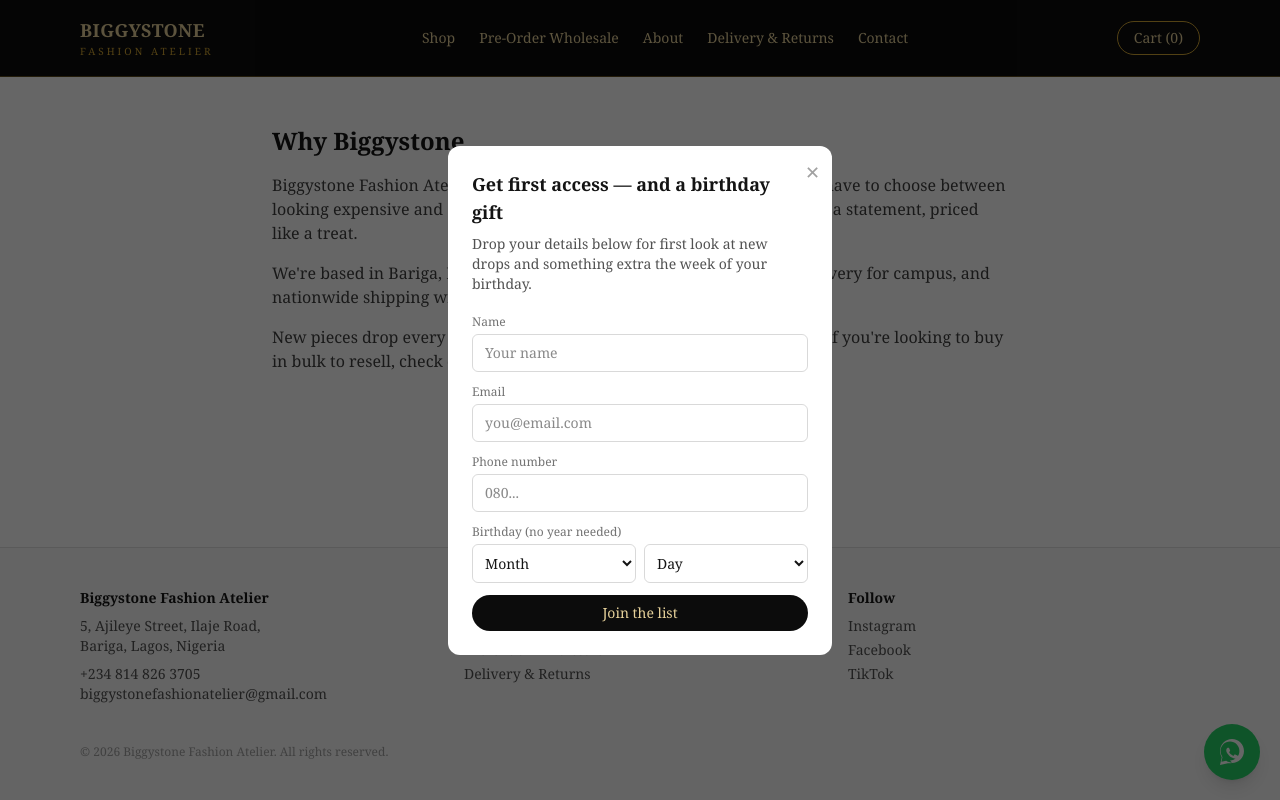
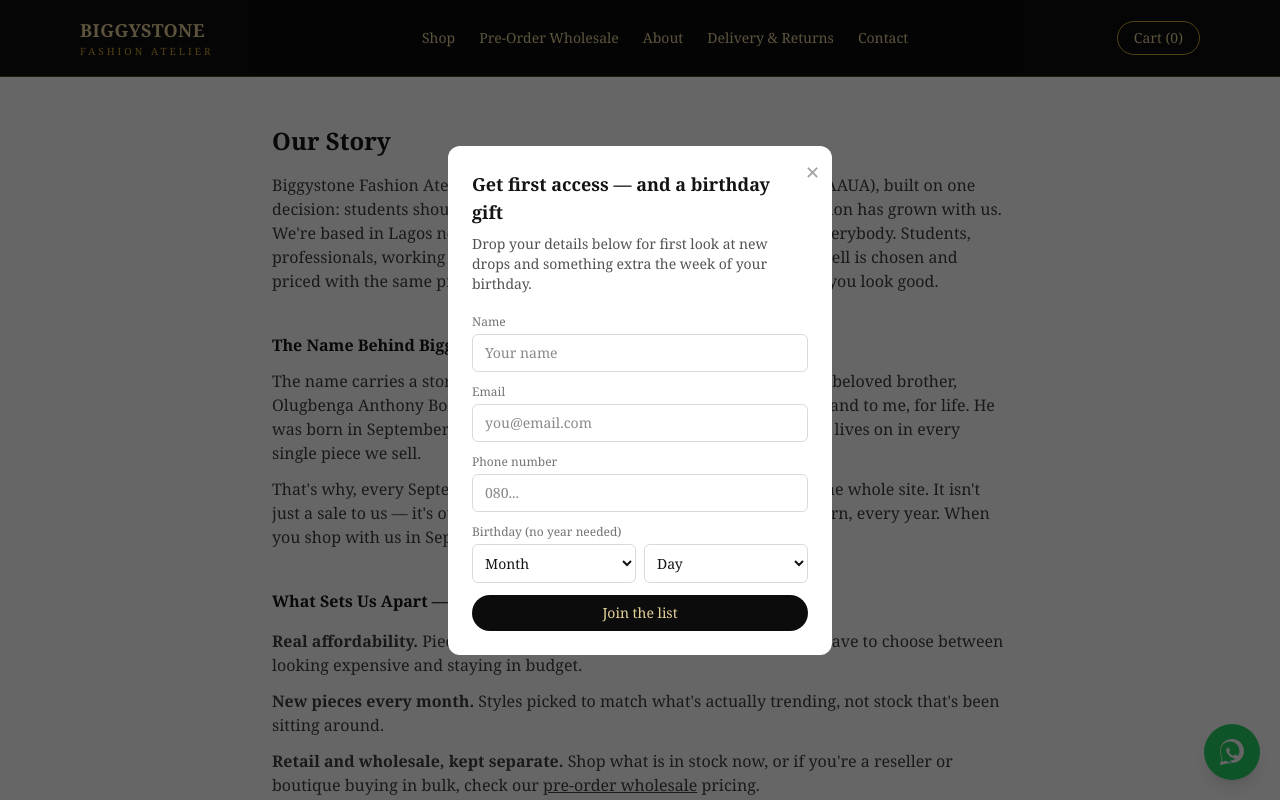
Before and after one commit to biggystonefasionatelier/biggystonefashionsite, a Next.js app: page /about in a window 1280 px wide. Shown: the top 800 px of the page. Built offline with nearby package versions, Linux system fonts and the light colour scheme.

Commit message:
Rewrite About page: founding story, tribute to Biggystone, and a "why choose us" section
Faith asked for a refined about-us with her own founding story in her
words, a proper tribute to her late brother the shop is named after,
and a clear list of what the site actually offers.

```diff
--- a/src/app/(site)/about/page.tsx
+++ b/src/app/(site)/about/page.tsx
@@ -1,29 +1,90 @@
+import Link from "next/link";
+
 export const metadata = { title: "About | Biggystone Fashion Atelier" };
 
 export default function AboutPage() {
   return (
     <div className="mx-auto max-w-3xl px-4 py-12">
-      <h1 className="text-2xl font-bold">Why Biggystone</h1>
+      <h1 className="text-2xl font-bold">Our Story</h1>
+
       <p className="mt-4 text-neutral-700">
-        Biggystone Fashion Atelier started in Lagos with one idea: you
-        shouldn&apos;t have to choose between looking expensive and staying in
-        budget. Every piece is picked to feel like a statement, priced like a
-        treat.
+        Biggystone Fashion Atelier began in 2019 at Adekunle Ajasin
+        University (AAUA), built on one decision: students shouldn&apos;t
+        have to break the bank to look good. That vision has grown with us.
+        We&apos;re based in Lagos now, and it&apos;s no longer just for
+        students — it&apos;s for everybody. Students, professionals, working
+        class, married, single, everybody. Every piece we sell is chosen and
+        priced with the same promise: affordable, easy to get, and made to
+        make you look good.
       </p>
-      <p className="mt-4 text-neutral-700">
-        We&apos;re based in Bariga, Lagos, close to Unilag — same-day pickup
-        and delivery for campus, and nationwide shipping with WhatsApp
-        updates for everyone else.
+
+      <h2 className="mt-10 font-bold">The Name Behind Biggystone</h2>
+      <p className="mt-3 text-neutral-700">
+        The name carries a story close to my heart. Biggystone is named
+        after my beloved brother, Olugbenga Anthony Bolaniran —{" "}
+        <em>Biggystone</em> to everyone who knew him, and to me, for life. He
+        was born in September, and though he&apos;s no longer here with us,
+        his name lives on in every single piece we sell.
       </p>
-      <p className="mt-4 text-neutral-700">
-        New pieces drop every month, picked to match what&apos;s actually
-        trending. If you&apos;re looking to buy in bulk to resell, check out
-        our{" "}
-        <a href="/wholesale" className="underline">
-          pre-order wholesale
-        </a>{" "}
-        pricing.
+      <p className="mt-3 text-neutral-700">
+        That&apos;s why, every September, we run discounts and free delivery
+        across the whole site. It isn&apos;t just a sale to us — it&apos;s
+        our way of celebrating him, in the month he was born, every year.
+        When you shop with us in September, you&apos;re part of that
+        celebration too.
       </p>
+
+      <h2 className="mt-10 font-bold">
+        What Sets Us Apart — Why Choose Biggystone Fashion
+      </h2>
+      <ul className="mt-4 space-y-3 text-neutral-700">
+        <li>
+          <strong>Real affordability.</strong> Pieces from ₦1,000, most
+          under ₦5,000 — you never have to choose between looking expensive
+          and staying in budget.
+        </li>
+        <li>
+          <strong>New pieces every month.</strong> Styles picked to match
+          what&apos;s actually trending, not stock that&apos;s been sitting
+          around.
+        </li>
+        <li>
+          <strong>Retail and wholesale, kept separate.</strong> Shop what is
+          in stock now, or if you&apos;re a reseller or boutique buying in
+          bulk, check our{" "}
+          <Link href="/wholesale" className="underline">
+            pre-order wholesale
+          </Link>{" "}
+          pricing.
+        </li>
+        <li>
+          <strong>Same-day pickup for Unilag.</strong> We&apos;re close by
+          in Bariga, Lagos, with same-day pickup and delivery for campus.
+        </li>
+        <li>
+          <strong>Nationwide delivery, real updates.</strong> We deliver
+          across Lagos and the rest of Nigeria, with WhatsApp updates on
+          your order the whole way.
+        </li>
+        <li>
+          <strong>A birthday gift, every year.</strong> Sign up with your
+          birthday and get a discount code to use during your birthday
+          month.
+        </li>
+        <li>
+          <strong>Loyalty rewards for repeat customers.</strong> Every 5th
+          qualifying order unlocks a surprise gift pick, on us.
+        </li>
+        <li>
+          <strong>A September to remember.</strong> A discount and free
+          delivery on qualifying orders, every September, in honor of
+          Biggystone.
+        </li>
+        <li>
+          <strong>Real support, not a bot.</strong> Message us directly on
+          WhatsApp and get a real reply from a real person.
+        </li>
+      </ul>
     </div>
   );
 }
```
